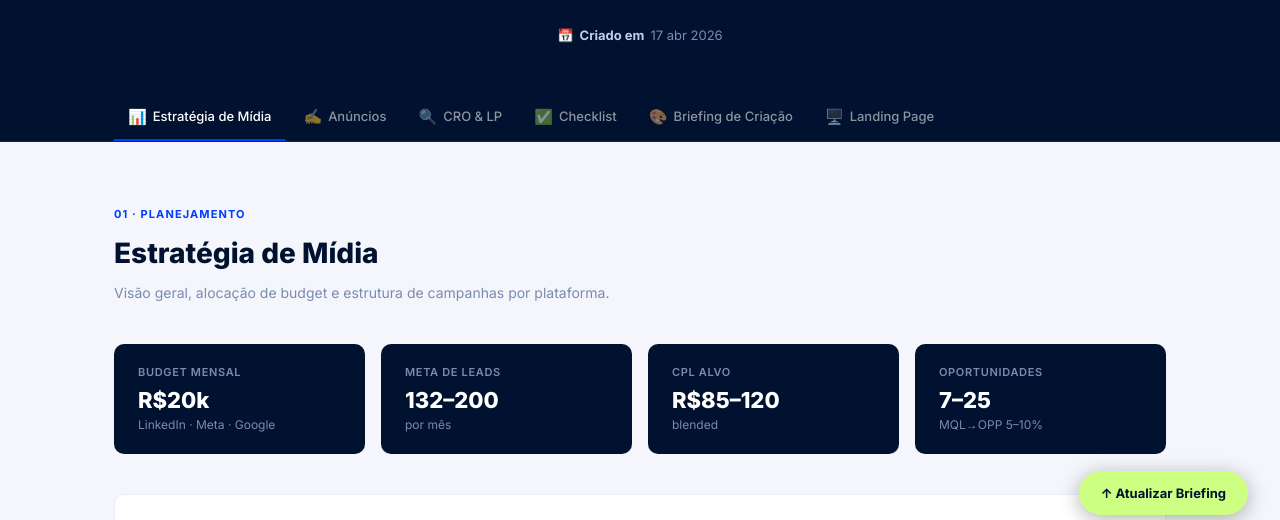
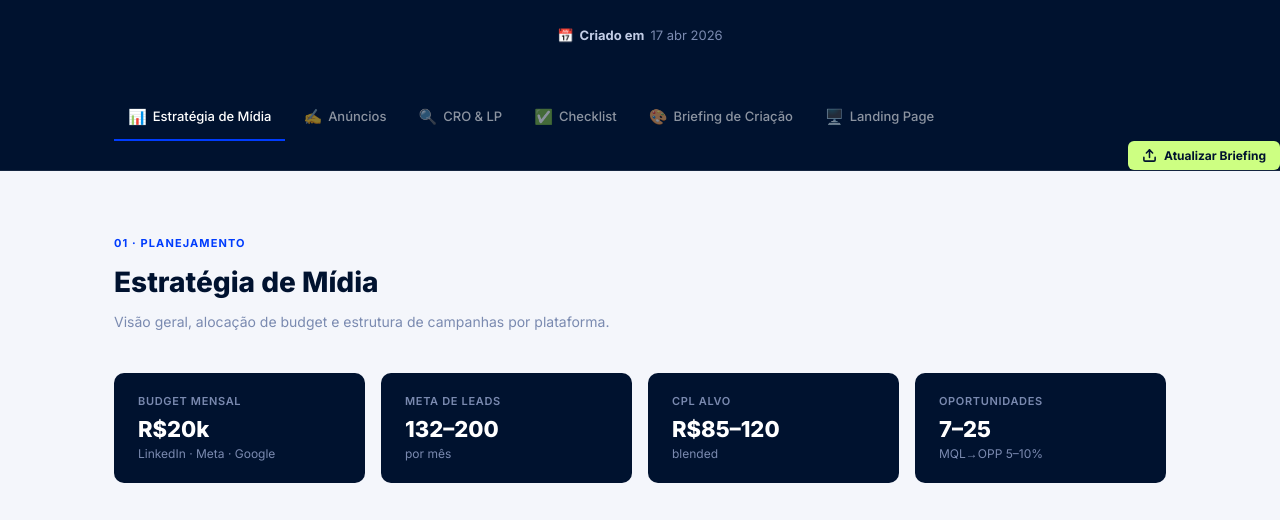
Before and after one commit to Thihs87/campanha-gupy, a website: page index.html in a window 1280 px wide. Shown: the part 253-773 px from the top of the page. Drawn offline with Linux system fonts and the light colour scheme.

Commit message:
feat: mover botão de upload para o header

```diff
--- a/index.html
+++ b/index.html
@@ -116,6 +116,24 @@
     }
     .nav a:hover { color: var(--branco); background: rgba(255,255,255,.07); border-bottom-color: var(--anil); }
     .nav a .nav-icon { font-size: 15px; line-height: 1; }
+    .nav-upload-btn {
+      margin-left: auto;
+      display: flex;
+      align-items: center;
+      gap: 7px;
+      background: var(--verde);
+      color: var(--azul);
+      border: none;
+      border-radius: 6px;
+      padding: 7px 14px;
+      font-size: 12px;
+      font-weight: 700;
+      cursor: pointer;
+      font-family: 'Inter', sans-serif;
+      white-space: nowrap;
+      transition: opacity .2s;
+    }
+    .nav-upload-btn:hover { opacity: .85; }
 
     /* ── LAYOUT ──────────────────────────────────────────────────────── */
     .container { max-width: 1100px; margin: 0 auto; padding: 0 24px; }
@@ -637,6 +655,10 @@
     <a href="#criacao"><span class="nav-icon">🎨</span>Briefing de Criação</a>
     <a href="#lp"><span class="nav-icon">🖥️</span>Landing Page</a>
   </div>
+  <button class="nav-upload-btn" onclick="abrirUpload()">
+    <svg width="15" height="15" viewBox="0 0 24 24" fill="none" stroke="currentColor" stroke-width="2.5" stroke-linecap="round" stroke-linejoin="round"><path d="M21 15v4a2 2 0 0 1-2 2H5a2 2 0 0 1-2-2v-4"/><polyline points="17 8 12 3 7 8"/><line x1="12" y1="3" x2="12" y2="15"/></svg>
+    Atualizar Briefing
+  </button>
 </nav>
 
 <!-- ── ESTRATÉGIA ──────────────────────────────────────────────────────── -->
@@ -1562,10 +1584,6 @@ D4 - Pressão do CEO por ROI? Saiba onde sua área está na era da IA e o que pr
   sections.forEach(s => observer.observe(s));
 </script>
 
-<!-- ── BOTÃO FLUTUANTE UPLOAD ─────────────────────────────────────────── -->
-<button class="upload-fab" onclick="abrirUpload()" title="Atualizar briefing">
-  ↑ Atualizar Briefing
-</button>
 
 <!-- ── MODAL UPLOAD ──────────────────────────────────────────────────── -->
 <div class="upload-overlay" id="uploadOverlay" onclick="fecharUpload(event)">
@@ -1594,24 +1612,6 @@ D4 - Pressão do CEO por ROI? Saiba onde sua área está na era da IA e o que pr
 </div>
 
 <style>
-  .upload-fab {
-    position: fixed;
-    bottom: 32px;
-    right: 32px;
-    background: var(--verde);
-    color: var(--azul);
-    border: none;
-    border-radius: 50px;
-    padding: 14px 22px;
-    font-size: 13px;
-    font-weight: 700;
-    cursor: pointer;
-    box-shadow: 0 4px 20px rgba(0,0,0,.3);
-    z-index: 200;
-    transition: transform .15s, box-shadow .15s;
-    font-family: 'Inter', sans-serif;
-  }
-  .upload-fab:hover { transform: translateY(-2px); box-shadow: 0 6px 28px rgba(0,0,0,.4); }
 
   .upload-overlay {
     display: none;
```
